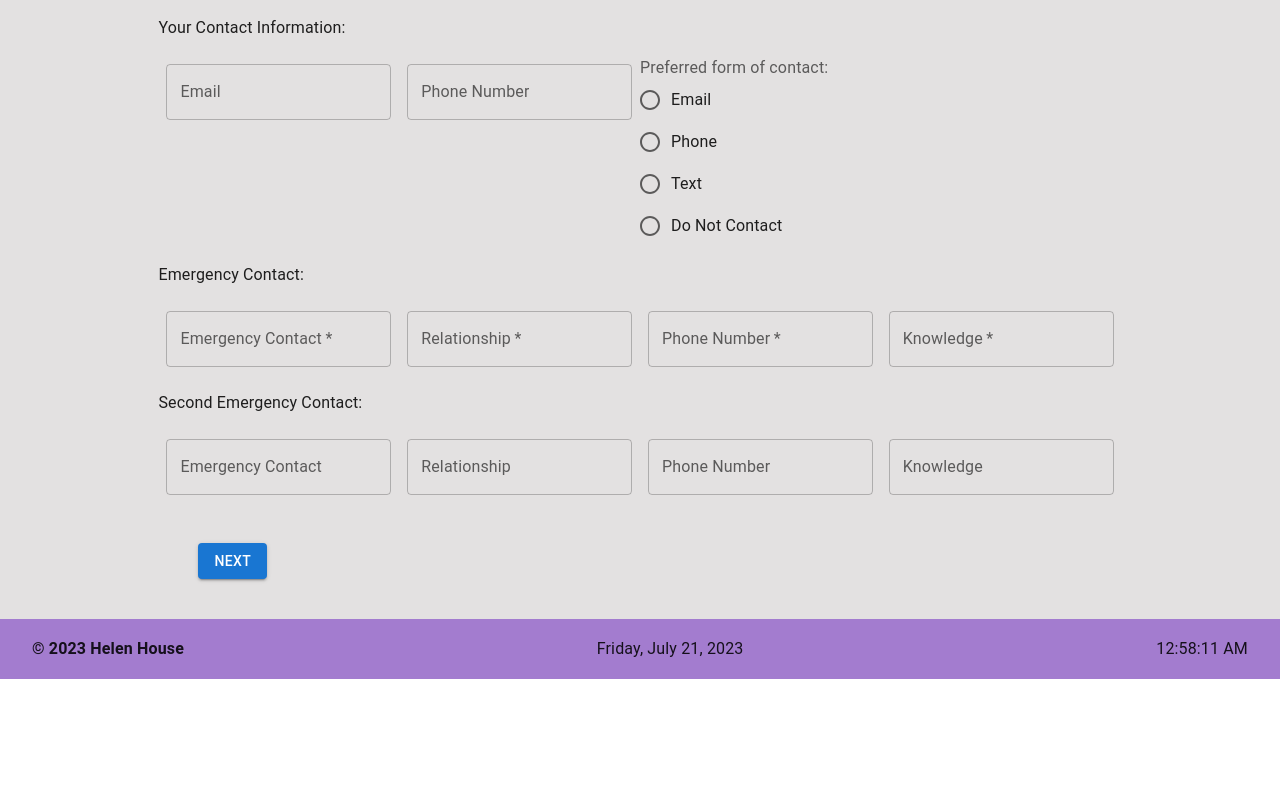
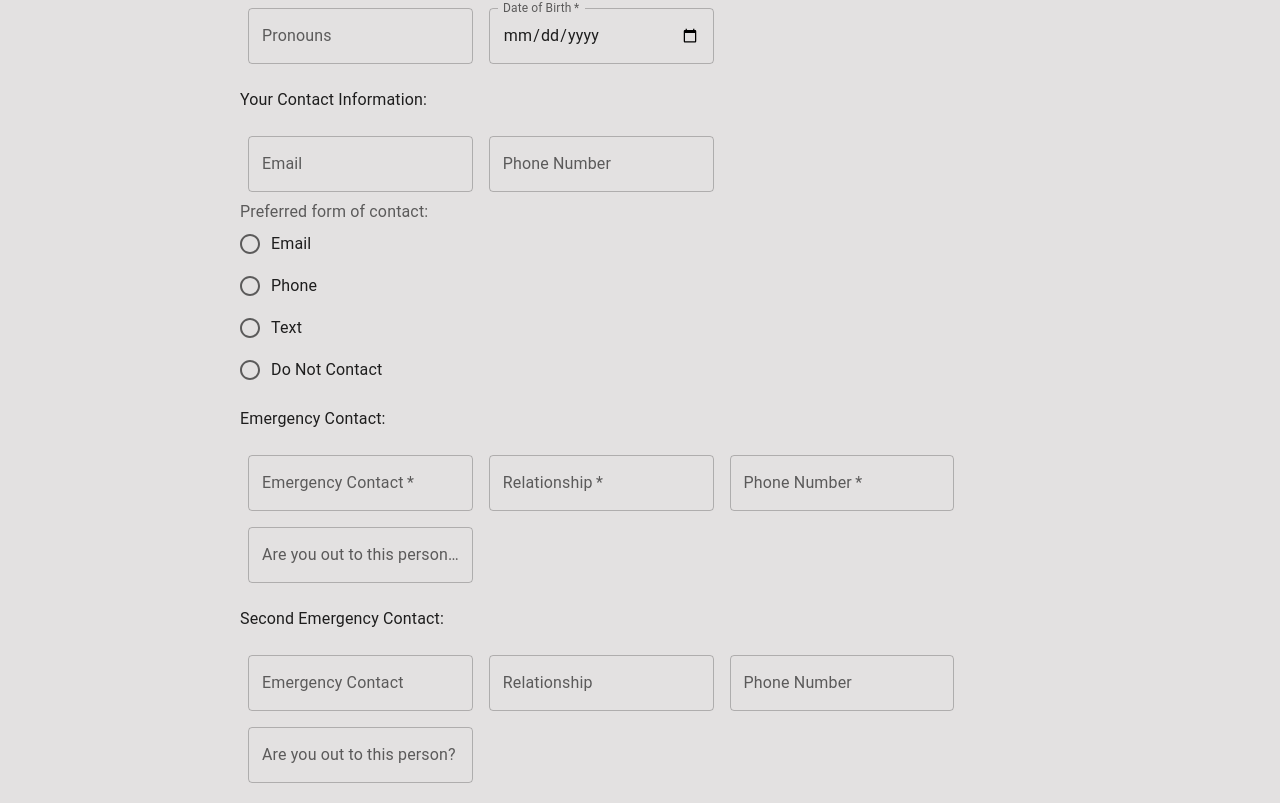
Before and after one commit to c0d3cisco/hh-frontend, a React (Create React App) app: page /intakeform in a window 1280 px wide. Shown: the part 377-1180 px from the top of the page. Before the commit the page ends 1056 px from the top, so only its background shows below. Built offline with nearby package versions, Linux system fonts and the light colour scheme; no server answers.

Commit message:
fianl up

```diff
--- a/src/Components/IntakeFormFillable/FormPage1.jsx
+++ b/src/Components/IntakeFormFillable/FormPage1.jsx
@@ -5,8 +5,8 @@ export default function FormPage1({ formData, handleChange }) {
   return (
     <Box>
       <p>Personal Information: </p>
-      <div style={{ display: 'flex', flexDirection: 'row',  width:800, minWidth:500 ,maxWidth:1000 }}>
-
+      {/* First name, last name, and preferred name */}
+      <div style={{ display: 'flex', flexDirection: 'row', width: 800, minWidth: 500, maxWidth: 1000 }}>
         <TextField
           required
           id="outlined-required"
@@ -33,6 +33,9 @@ export default function FormPage1({ formData, handleChange }) {
           onChange={handleChange}
           name='preferred_name'
         />
+      </div>
+      {/* Pronouns and Date of Birth */}
+      <div style={{ display: 'flex', flexDirection: 'row', width: 800, minWidth: 500, maxWidth: 1000 }}>
         <TextField
           id="outlined-basic"
           label="Pronouns"
@@ -55,8 +58,11 @@ export default function FormPage1({ formData, handleChange }) {
           }}
         />
       </div>
+
       <div>
         <p>Your Contact Information: </p>
+        {/* Email and Phone Number */}
+        <div style={{ display: 'flex', flexDirection: 'row', width: 800, minWidth: 500, maxWidth: 1000 }}>
           <TextField
             id="outlined-basic"
             label="Email"
@@ -73,6 +79,8 @@ export default function FormPage1({ formData, handleChange }) {
             onChange={handleChange}
             name='phone'
           />
+        </div>
+        {/* Preferred form of contact */}
         <FormControl>
           <FormLabel id="demo-radio-buttons-group-label">Preferred form of contact:</FormLabel>
           <RadioGroup
@@ -89,6 +97,7 @@ export default function FormPage1({ formData, handleChange }) {
           </RadioGroup>
         </FormControl>
       </div>
+
       <div style={{ display: 'flex', flexDirection: 'column', justifyContent: 'space-between' }}>
         <div>
           <p>Emergency Contact: </p>
@@ -119,15 +128,18 @@ export default function FormPage1({ formData, handleChange }) {
             onChange={handleChange}
             name='em_phone'
           />
+          <div style={{ display: 'flex', flexDirection: 'row', width: 800, minWidth: 500, maxWidth: 1000 }}>
             <TextField
               required
               id="outlined-required"
-            label="Knowledge"
+              label="Are you out to this person?"
               defaultValue=""
               value={formData.em_knowledge}
               onChange={handleChange}
               name='em_knowledge'
             />
+          </div>
+
         </div>
         <div>
           <p>Second Emergency Contact: </p>
@@ -155,17 +167,19 @@ export default function FormPage1({ formData, handleChange }) {
             onChange={handleChange}
             name='em_phone2'
           />
+          <div style={{ display: 'flex', flexDirection: 'row', width: 800, minWidth: 500, maxWidth: 1000 }}>
             <TextField
               id="outlined-basic"
-            label="Knowledge"
+              label="Are you out to this person?"
               variant="outlined"
               value={formData.em_knowledge2}
               onChange={handleChange}
               name='em_knowledge2'
             />
+          </div>
 
         </div>
       </div>
-    </Box>
+    </Box >
   );
 }
```
Lines whose indentation alone changed are shown as unchanged.
